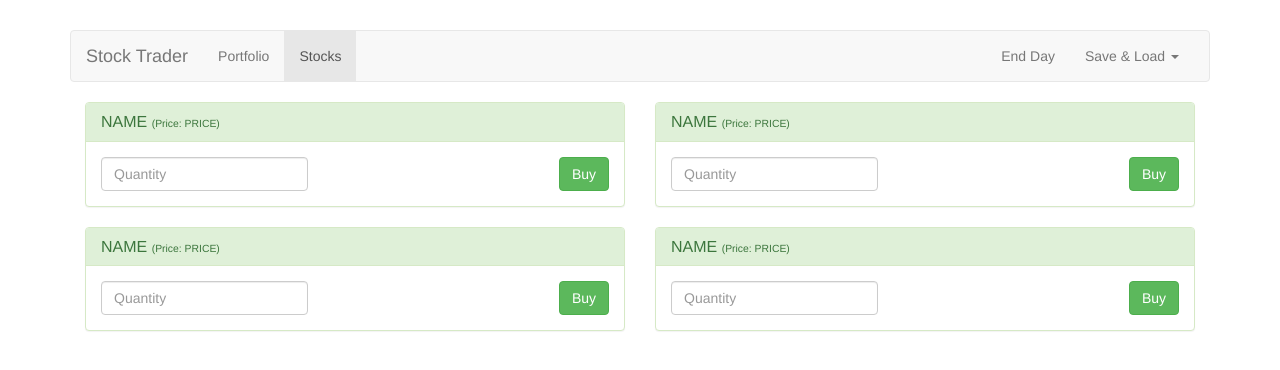
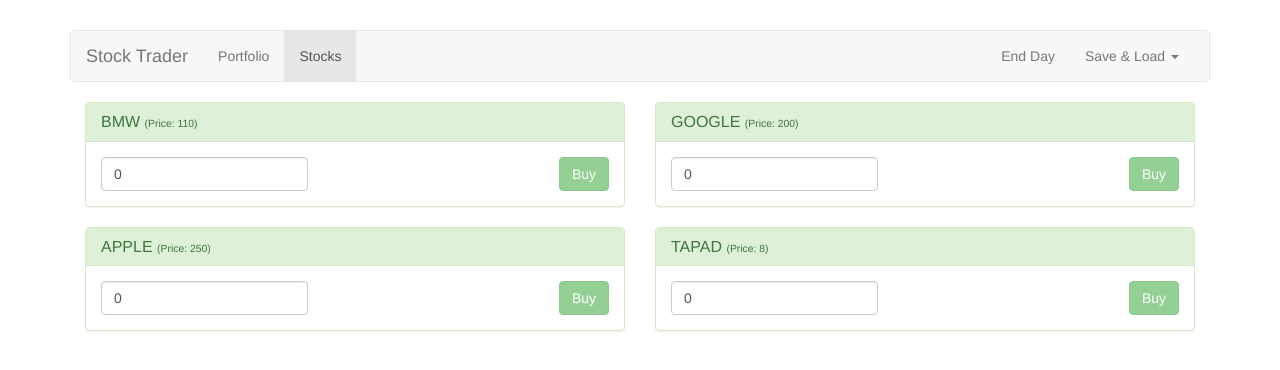
Before and after one commit to zhenik/i-hate-friday, a Vue app in the folder stock-trader/: page /stocks in a window 1280 px wide. Shown: the top 370 px of the page. Built offline with nearby package versions, Linux system fonts and the light colour scheme.

Commit message:
add stocks tmpl

```diff
--- a/stock-trader/package.json
+++ b/stock-trader/package.json
@@ -31,7 +31,9 @@
       "plugin:vue/essential",
       "eslint:recommended"
     ],
-    "rules": {},
+    "rules": {
+      "no-console": 0
+    },
     "parserOptions": {
       "parser": "babel-eslint"
     }
--- a/stock-trader/src/App.vue
+++ b/stock-trader/src/App.vue
@@ -1,4 +1,5 @@
 <template>
+  <div id="app">
     <div class="container">
       <app-header>
         <div class="row">
@@ -9,10 +10,12 @@
       </app-header>
       <router-view></router-view>
     </div>
+  </div>
 </template>
 
 <script>
   import Header from './components/Header.vue';
+
   export default {
     components: {
       appHeader: Header
--- a/stock-trader/src/components/stocks/Stock.vue
+++ b/stock-trader/src/components/stocks/Stock.vue
@@ -3,8 +3,8 @@
     <div class="panel panel-success">
       <div class="panel-heading">
         <h3 class="panel-title">
-          NAME
-          <small>(Price: PRICE)</small>
+          {{stock.name}}
+          <small>(Price: {{stock.price}})</small>
         </h3>
       </div>
       <div class="panel-body">
@@ -13,12 +13,44 @@
               type="number"
               class="form-control"
               placeholder="Quantity"
+              v-model="quantity"
+              :class="{danger: insufficientFunds}"
           >
         </div>
         <div class="pull-right">
-          <button class="btn btn-success">Buy</button>
+          <button
+              class="btn btn-success"
+              @click="buyStock"
+              :disabled="quantity <=0 || !Number.isInteger(quantity)"
+          >
+            Buy
+          </button>
         </div>
       </div>
     </div>
   </div>
 </template>
+
+<script>
+  export default {
+    props: ['stock'],
+    data() {
+      return {
+        quantity: 0,
+        insufficientFunds: 'Insufficient funds'
+      }
+    },
+    methods: {
+      buyStock() {
+        const order = {
+          stockId: this.stock,
+          stockPrice: this.stock.price,
+          quantity: this.quantity
+        };
+        console.log(order);
+        console.log("Bro I am here");
+        this.quantity = 0;
+      }
+    },
+  }
+</script>
--- a/stock-trader/src/components/stocks/Stocks.vue
+++ b/stock-trader/src/components/stocks/Stocks.vue
@@ -1,6 +1,6 @@
 <template>
   <div>
-    <app-stock v-for="stock in stocks" v-bind:key="stock.id"></app-stock>
+    <app-stock v-for="stock in stocks" :stock="stock" v-bind:key="stock.id"></app-stock>
   </div>
 </template>
 
```
Lines whose indentation alone changed are shown as unchanged.
